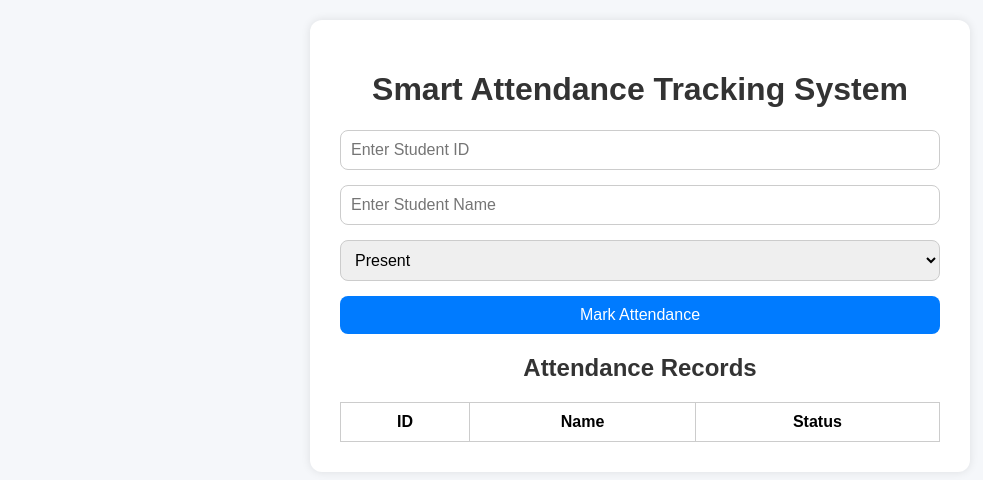
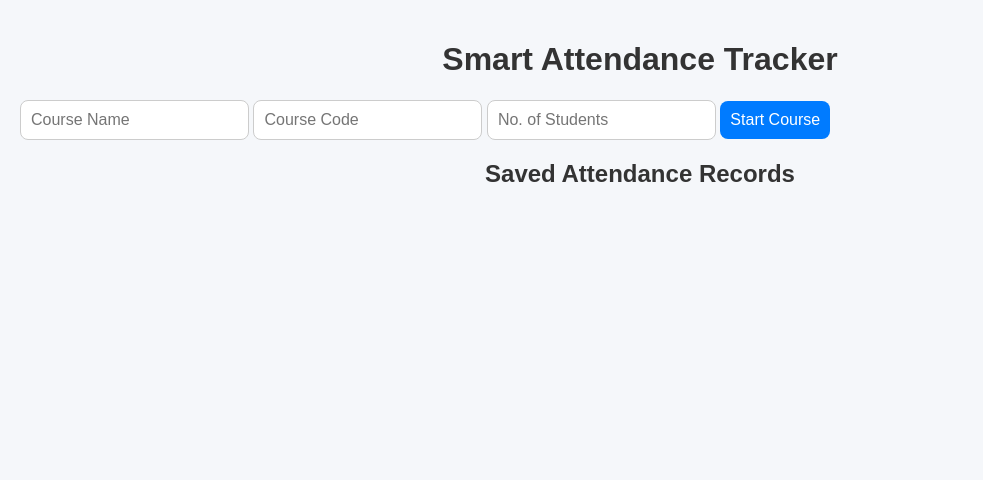
Before and after one commit to gibbson3207/Attendence, a plain HTML site: page index.html in a window 1280 px wide. Shown: the whole page, without its empty margins (0-983 px from the left). Drawn offline with Linux system fonts and the light colour scheme.

Commit message:
index.html

```diff
--- a/index.html
+++ b/index.html
@@ -1,37 +1,29 @@
 <!DOCTYPE html>
 <html lang="en">
+
 <head>
-  <meta charset="UTF-8" />
-  <meta name="viewport" content="width=device-width, initial-scale=1.0"/>
-  <title>Smart Attendance System</title>
-  <link rel="stylesheet" href="style.css"/>
+    <meta charset="UTF-8">
+    <title>Smart Attendance Tracker</title>
+    <link rel="stylesheet" href="style.css">
 </head>
+
 <body>
-  <div class="container">
-    <h1>Smart Attendance Tracking System</h1>
-    <form id="attendanceForm">
-      <input type="text" id="studentId" placeholder="Enter Student ID" required />
-      <input type="text" id="studentName" placeholder="Enter Student Name" required />
-      <select id="status">
-        <option value="Present">Present</option>
-        <option value="Absent">Absent</option>
-      </select>
-      <button type="submit">Mark Attendance</button>
-    </form>
+    <h1>Smart Attendance Tracker</h1>
 
-    <h2>Attendance Records</h2>
-    <table id="attendanceTable">
-      <thead>
-        <tr>
-          <th>ID</th>
-          <th>Name</th>
-          <th>Status</th>
-        </tr>
-      </thead>
-      <tbody></tbody>
-    </table>
-  </div>
+    <div class="form-area">
+        <input type="text" id="courseName" placeholder="Course Name">
+        <input type="text" id="courseCode" placeholder="Course Code">
+        <input type="number" id="numStudents" placeholder="No. of Students" min="1">
+        <button onclick="setupStudentNames()">Start Course</button>
+    </div>
 
-  <script src="script.js"></script>
+    <div id="attendanceForm"></div>
+    <button id="submitBtn" onclick="submitAttendance()" style="display:none">Confirm Submit</button>
+
+    <h2>Saved Attendance Records</h2>
+    <div id="records"></div>
+
+    <script src="script.js"></script>
 </body>
+
 </html>
```
